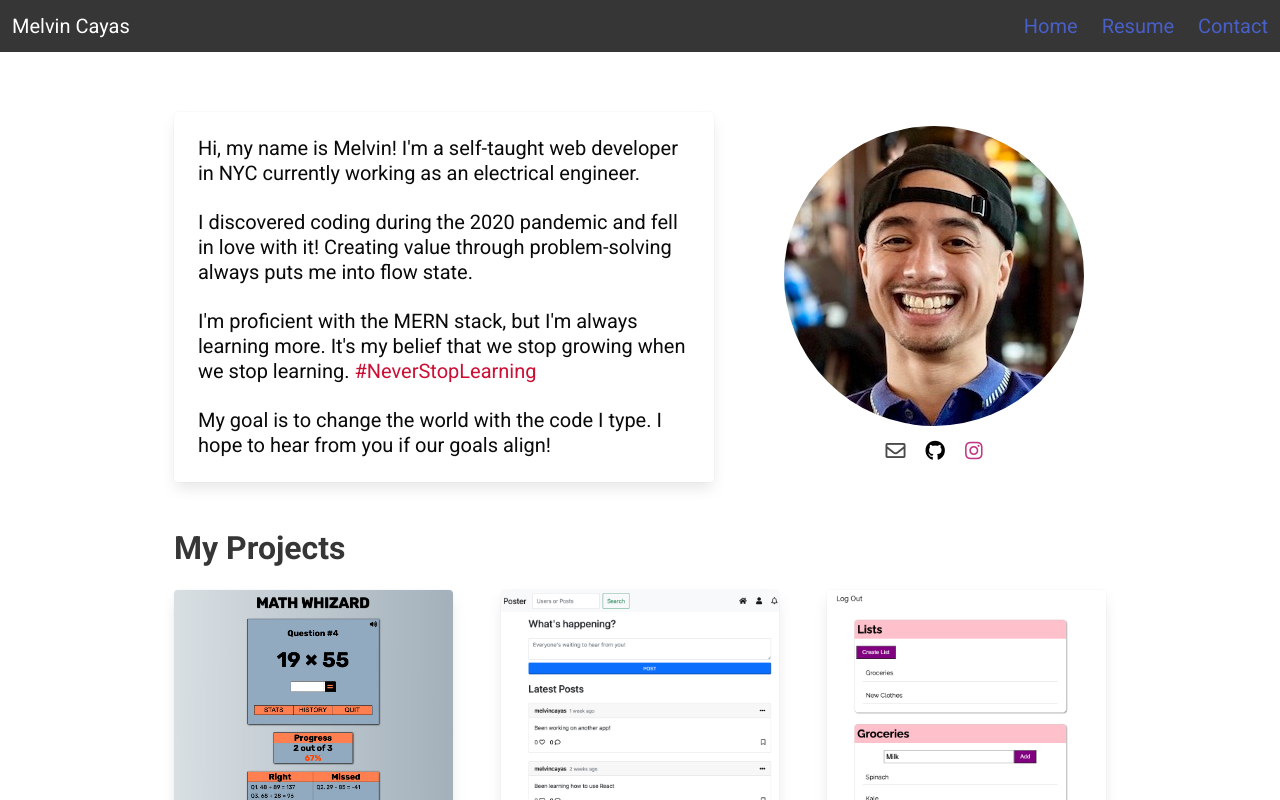
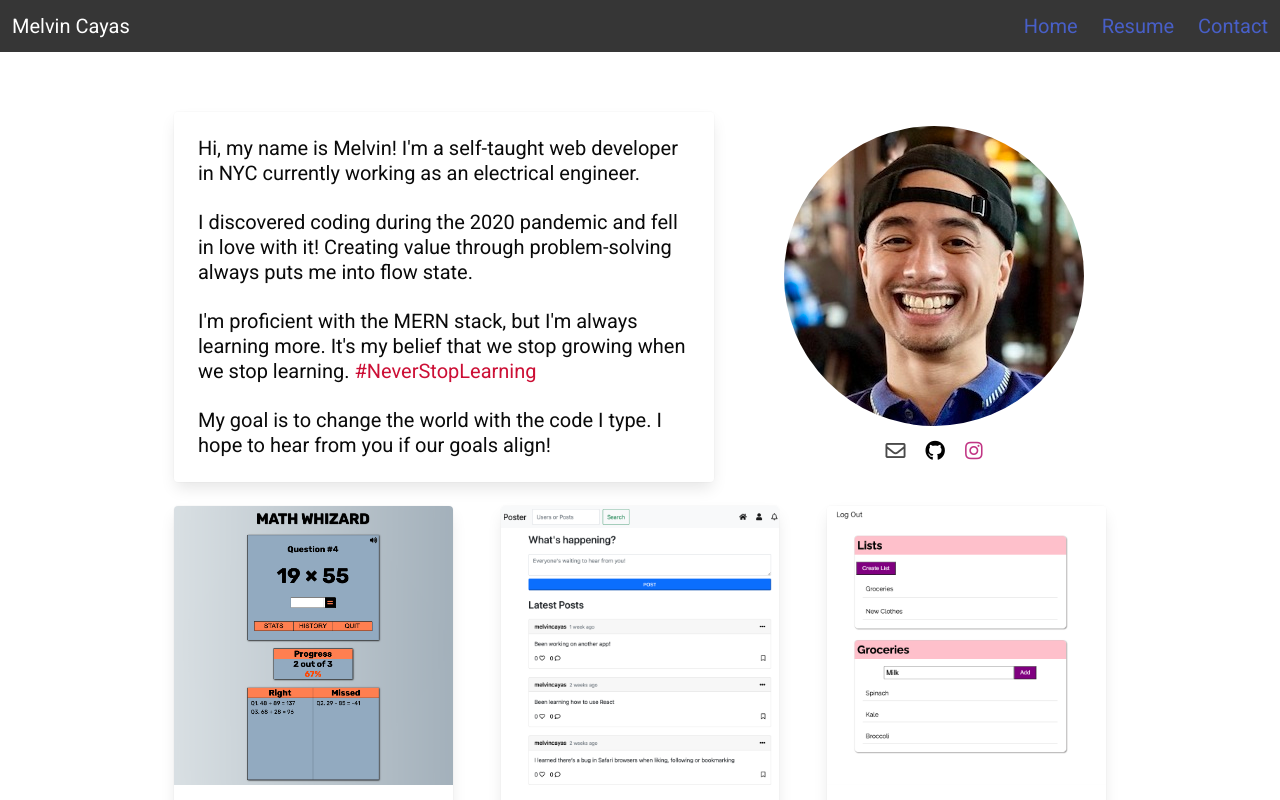
Before and after one commit to melvincayas/personal-website, a React (Create React App) app: page / in a window 1280 px wide. Shown: the top 800 px of the page. Built offline with nearby package versions, Linux system fonts and the light colour scheme.

Commit message:
Moved Projects to App.js and created Layout component

```diff
--- a/src/App.js
+++ b/src/App.js
@@ -1,24 +1,14 @@
-import { Fragment } from "react";
-import Navbar from "./components/Navbar";
-import Footer from "./components/Footer";
+import Layout from "./components/UI/Layout";
 import Headline from "./components/Home/Headline/Headline";
 import Projects from "./components/Projects/Projects";
 import "./App.css";
 
 function App() {
 	return (
-		<Fragment>
-			<Navbar />
-			<div className="App container">
-				<main class="columns my-6">
-					<div className="column is-10 is-offset-1">
-						<Headline />
-						<Projects />
-					</div>
-				</main>
-			</div>
-			<Footer />
-		</Fragment>
+		<Layout>
+			<Headline />
+			<Projects />
+		</Layout>
 	);
 }
 
--- a/src/components/Home/Headline/Headline.js
+++ b/src/components/Home/Headline/Headline.js
@@ -10,11 +10,6 @@ const Headline = () => {
 				<Intro />
 				<ProfilePic />
 			</div>
-			<div className="columns mt-5">
-				<div className="column is-full px-5">
-					<p className={`title ${classes.projects}`}>My Projects</p>
-				</div>
-			</div>
 		</Fragment>
 	);
 };
--- /dev/null
+++ b/src/components/UI/Layout.js
@@ -0,0 +1,19 @@
+import { Fragment } from "react";
+import Navbar from "../Navbar";
+import Footer from "../Footer";
+
+const Layout = props => {
+	return (
+		<Fragment>
+			<Navbar />
+			<div className="App container">
+				<main class="columns my-6">
+					<div className="column is-10 is-offset-1">{props.children}</div>
+				</main>
+			</div>
+			<Footer />
+		</Fragment>
+	);
+};
+
+export default Layout;
```
